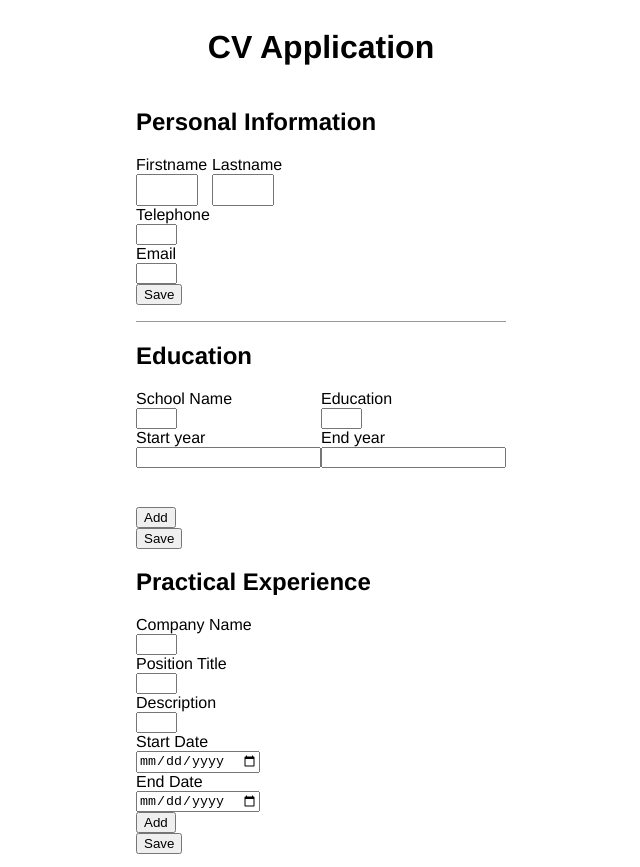
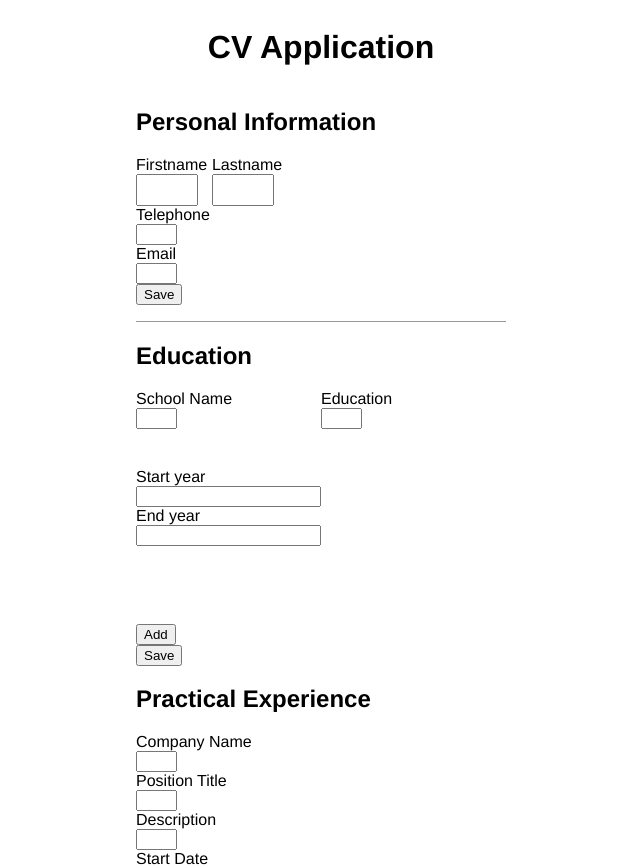
Before and after one commit to JSHC/odin-cvproject, a React (Create React App) app: page / in a window 1280 px wide. Shown: the top 867 px of the page, without its empty margins (319-959 px from the left). Built offline with nearby package versions, Linux system fonts and the light colour scheme.

Commit message:
Add container for education years

```diff
--- a/src/components/EducationComponent.js
+++ b/src/components/EducationComponent.js
@@ -17,6 +17,7 @@ class EducationComponent extends React.Component {
                     type="text"
                     className="education"
                     editEnabled={editEnabled} />
+                <div className='years-container'>
                 <Field
                     label="Start year"
                     type="number"
@@ -27,6 +28,7 @@ class EducationComponent extends React.Component {
                     type="number"
                     className="end-year"
                     editEnabled={editEnabled} />
+                </div>
                 {this.props.canRemove &&
                 <button onClick={(e) => this.props.onRemoveButtonClicked(e, this.props.id)}>Remove</button>
                 }
```
